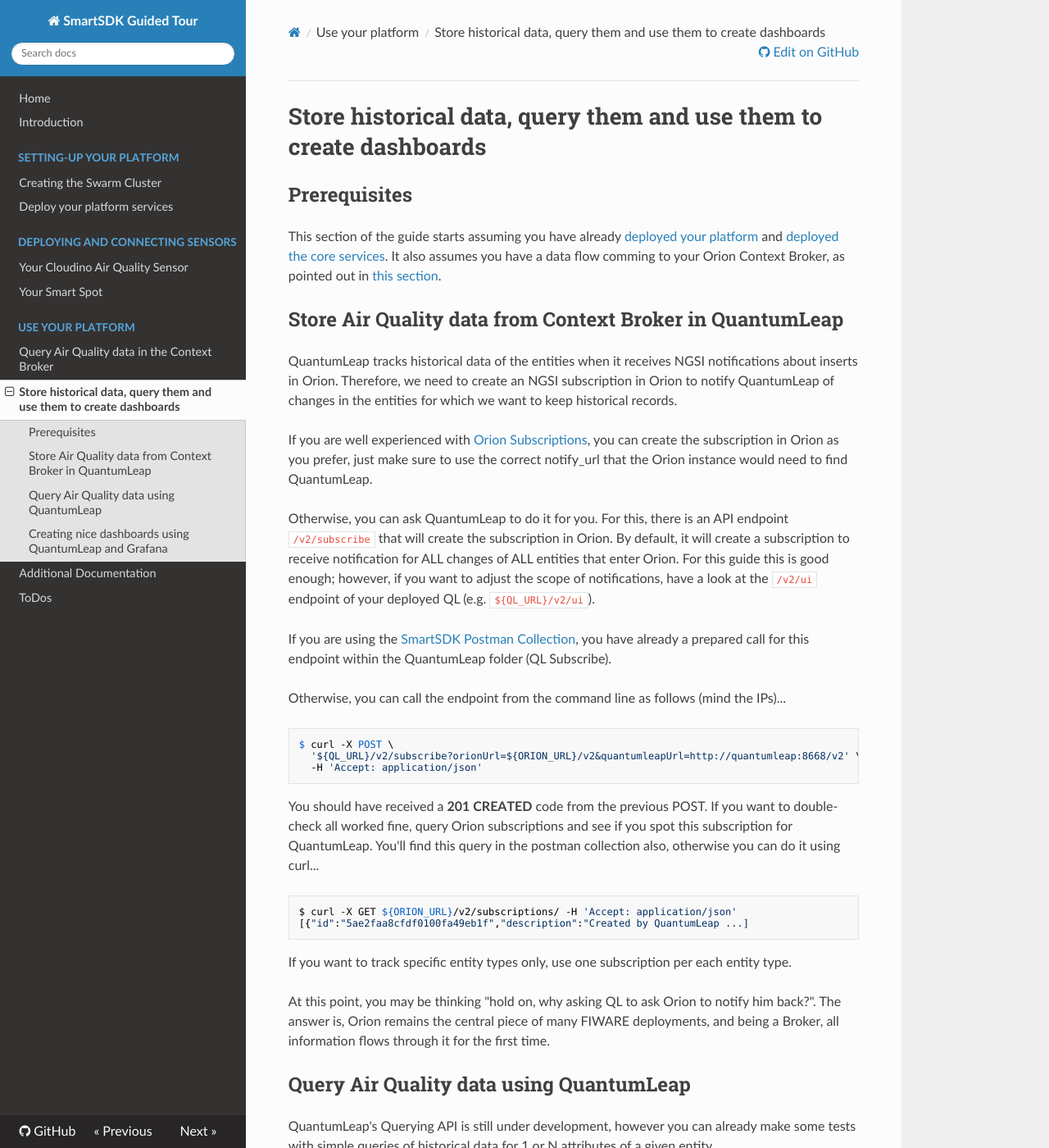
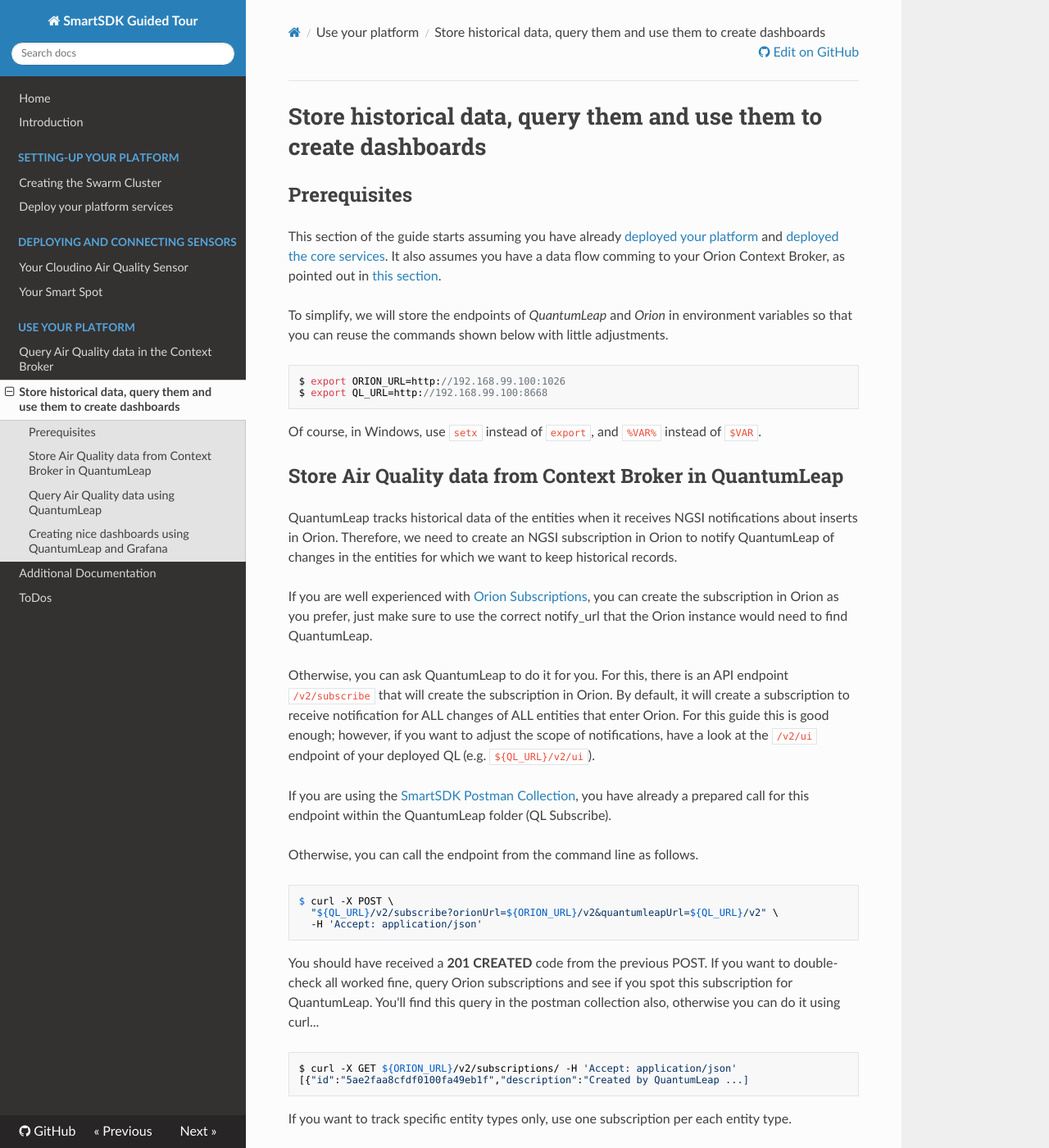
Before and after one commit to smartsdk/guided-tour, an MkDocs documentation site: the page built from docs/services/quantumleap.md, in a window 1280 px wide and 1400 px high. Shown: the whole window at 82% size. Built offline with MkDocs 1.6.1, drawn with Linux system fonts in a browser that asks for light colours; nearby versions of some CDN libraries; comment, search, counter and statistics services are not loaded; old or Windows-style settings are respelled for this version of MkDocs; some of the changed text lies outside the part shown.

Commit message:
Fix curl commands for QL (#11)

````diff
--- a/docs/services/quantumleap.md
+++ b/docs/services/quantumleap.md
@@ -7,6 +7,18 @@ This section of the guide starts assuming you have already
 and [deployed the core services](../platform/deployservices/). It also
 assumes you have a data flow comming to your Orion Context Broker, as pointed
 out in [this section](contextbroker/).
+
+To simplify, we will store the endpoints of *QuantumLeap* and *Orion* in
+environment variables so that you can reuse the commands shown below with little
+adjustments.
+
+```
+$ export ORION_URL=http://192.168.99.100:1026
+$ export QL_URL=http://192.168.99.100:8668
+```
+
+Of course, in Windows, use `setx` instead of `export`, and `%VAR%` instead of
+`$VAR`.
 
 ## Store Air Quality data from Context Broker in QuantumLeap
 
@@ -30,12 +42,11 @@ If you are using the [SmartSDK Postman Collection](https://github.com/smartsdk/s
 you have already a prepared call for this endpoint within the QuantumLeap folder
 (QL Subscribe).
 
-Otherwise, you can call the endpoint from the command line as follows
-(mind the IPs)...
+Otherwise, you can call the endpoint from the command line as follows.
 
 ```
 $ curl -X POST \
-  '${QL_URL}/v2/subscribe?orionUrl=${ORION_URL}/v2&quantumleapUrl=http://quantumleap:8668/v2' \
+  "${QL_URL}/v2/subscribe?orionUrl=${ORION_URL}/v2&quantumleapUrl=${QL_URL}/v2" \
   -H 'Accept: application/json'
 ```
 
@@ -70,7 +81,7 @@ e.g.: Historical values of `airqualityobserved_0`'s `precipitation`.
 
 ```
 $ curl -X GET \
-  '${QL_URL}/v2/entities/airqualityobserved_0/attrs/precipitation?type=AirQualityObserved' \
+  "${QL_URL}/v2/entities/airqualityobserved_0/attrs/precipitation?type=AirQualityObserved" \
   -H 'Accept: application/json'
 ```
 
@@ -79,7 +90,7 @@ attributes.
 
 ```
 $ curl -X GET \
-  '${QL_URL}/v2/entities/airqualityobserved_0?type=AirQualityObserved&attrs=NO2,CO&lastN=4' \
+  "${QL_URL}/v2/entities/airqualityobserved_0?type=AirQualityObserved&attrs=NO2,CO&lastN=4" \
   -H 'Accept: application/json'
 ```
 
````
Also changed, not shown: other parts of docs/services/quantumleap.md (+2 -2 lines).
